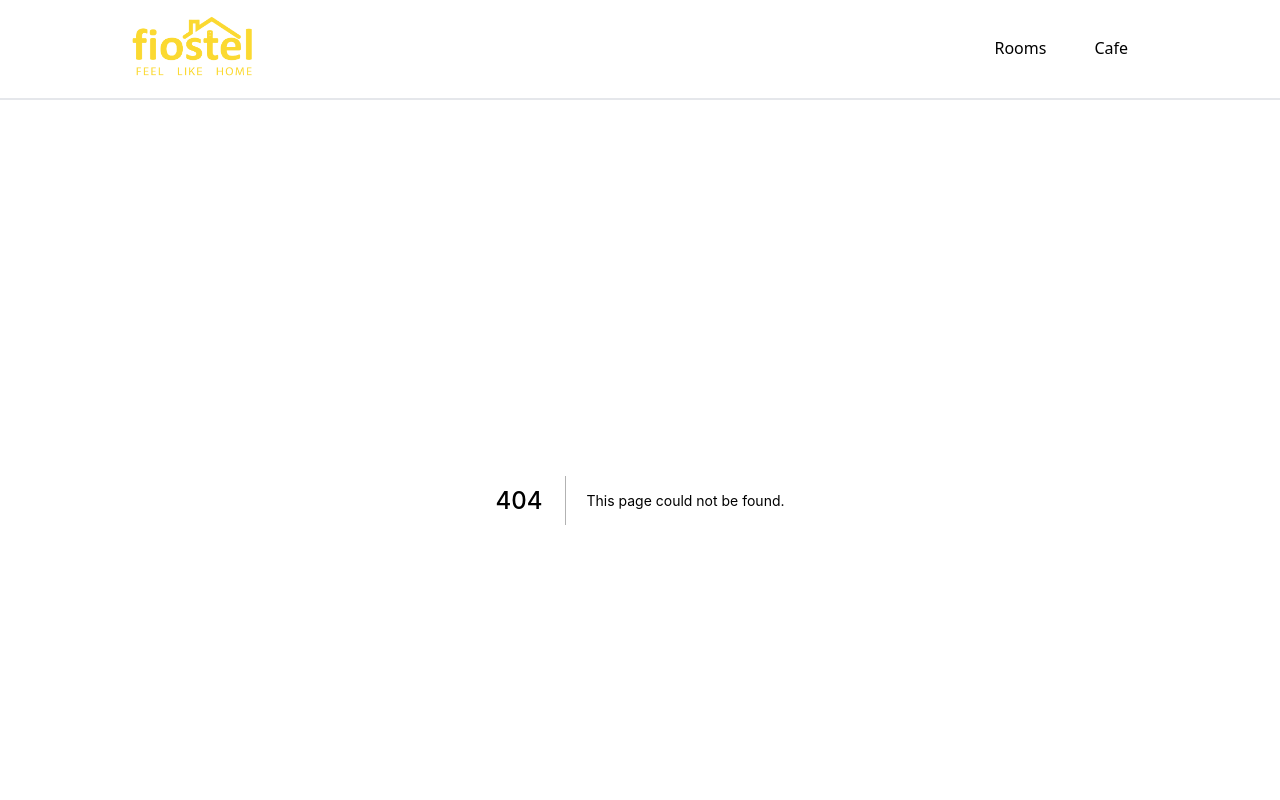
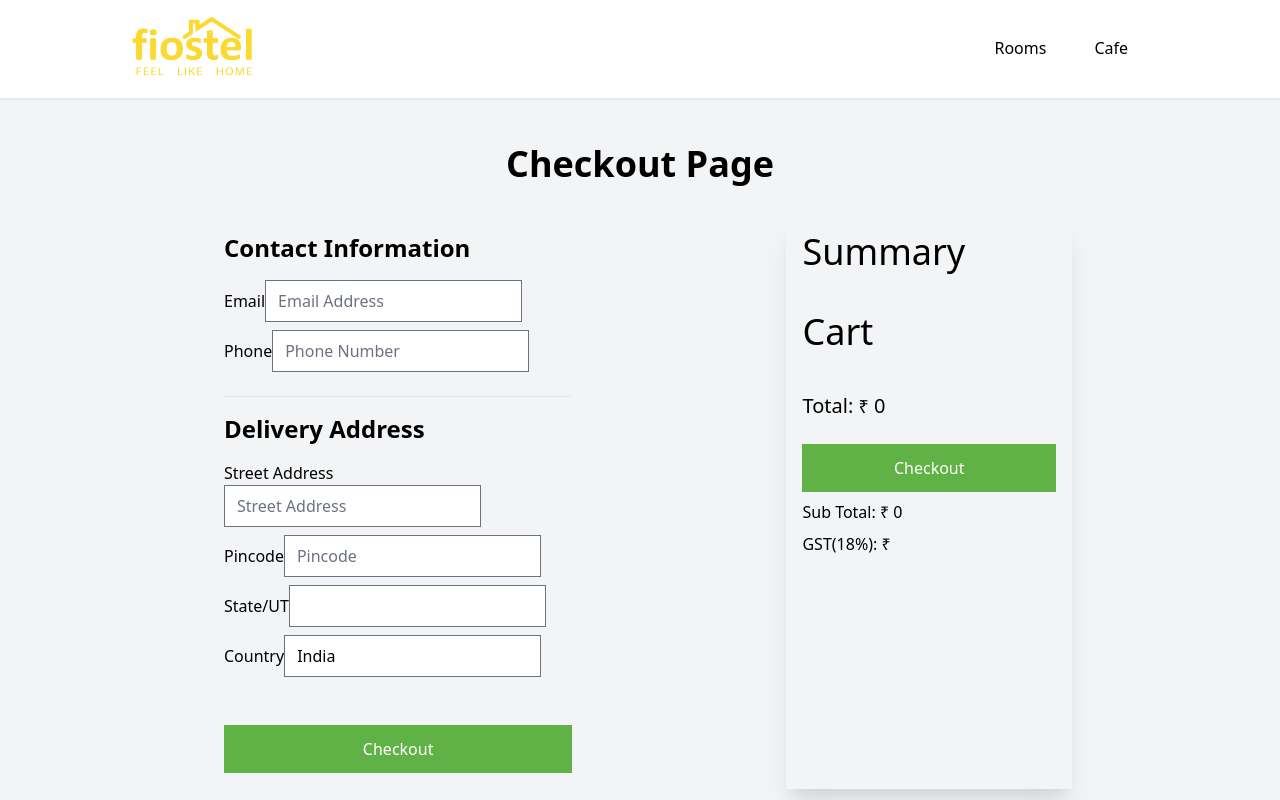
Before and after one commit to UtkarshNawalgaria/Fiostel, a Next.js app: page /checkout in a window 1280 px wide. Before the commit this address had no page. Shown: the top 800 px of the page. Built offline with nearby package versions, Linux system fonts and the light colour scheme.

Commit message:
added Forms to Cafe and Checkout Pages.

```diff
--- a/src/pages/cafe.js
+++ b/src/pages/cafe.js
@@ -1,6 +1,7 @@
 import Head from 'next/head';
 import Image from 'next/image';
-import React, { useEffect, useState } from 'react';
+import Link from 'next/link'
+import React, { useState } from 'react';
 
 import CartItems from '../components/CartItems'
 import useCart from '../utils/cart';
@@ -23,7 +24,7 @@ const Cafe = ({ pageData, categories, items }) => {
     pageSEO: { title = '', description = '' },
     keywords = [],
   } = pageData
-  const { cart, addToCart } = useCart()
+  const { cart, cartTotal, addToCart } = useCart()
 
   const [menuItems, setMenuItems] = useState(items);
   const [currCategory, setCurrCategory] = useState(categories[0].title);
@@ -126,7 +127,18 @@ const Cafe = ({ pageData, categories, items }) => {
           {cart.length === 0 ? (
             <h3 className="text-4xl mb-10">Your Cart is Empty</h3>
           ) : (
-            <CartItems />
+            <div>
+              <h3 className="text-4xl mb-10">Cart</h3>
+              <CartItems />
+              <p className="text-xl">
+                Total: <span className="text-lg">₹</span> {cartTotal}
+              </p>
+              <button className="w-full mt-6 px-4 py-3 bg-green text-white hover:shadow-lg text-center">
+                <Link href="/checkout">
+                  <a className="w-full">Checkout</a>
+                </Link>
+              </button>
+            </div>
           )}
         </div>
       </section>
--- /dev/null
+++ b/src/pages/checkout.js
@@ -0,0 +1,43 @@
+import CartItems from '../components/CartItems';
+import Heading from '../components/Heading';
+import CheckoutForm from '../components/Forms/CheckoutForm'
+import useCart from '../utils/cart'
+
+export const Checkout = () => {
+
+  const { cartTotal, cartTax } = useCart()
+
+  return (
+    <div className="bg-gray-100 py-5">
+      <div className="container px-4 container md:mx-auto md:max-w-4xl">
+        <section className="text-center py-6">
+          <Heading
+            title={'Checkout Page'}
+            type="h1"
+            styles={'text-4xl font-semibold pb-2'}
+          />
+        </section>
+        <section className="md:flex mb-10 gap-2">
+          <div className="md:w-2/3">
+            <div></div>
+            <div>
+              <CheckoutForm />
+            </div>
+          </div>
+          <div className="md:w-1/3 shadow-xl p-4">
+            <Heading type="h3" styles="text-4xl mb-10" title="Summary" />
+            <CartItems />
+            <p className="text-md mt-2">
+              Sub Total: <span className="text-md">₹</span> {cartTotal}
+            </p>
+            <p className="text-md mt-2">
+              GST(18%): <span className="text-md">₹</span> {cartTax}
+            </p>
+          </div>
+        </section>
+      </div>
+    </div>
+  );
+};
+
+export default Checkout;
```
